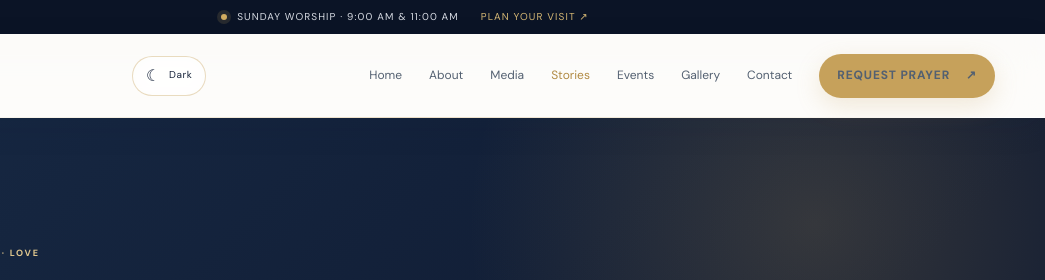
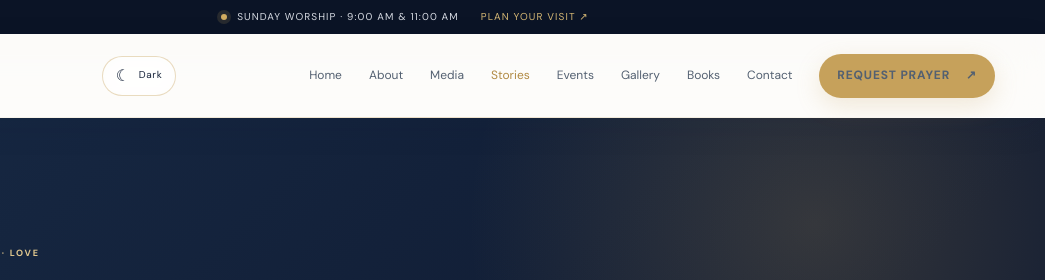
Before and after one commit to eswar-band/gospel-of-peace-community, a plain HTML site: page testimonies.html in a window 1280 px wide. Shown: the top 280 px of the page, 235-1280 px from the left. Drawn offline with nearby package versions, Linux system fonts and the light colour scheme.

Commit message:
Add Books link to site navigation

```diff
--- a/testimonies.html
+++ b/testimonies.html
@@ -25,7 +25,7 @@
       <button class="menu-toggle" id="menuToggle" type="button" aria-label="Open navigation" aria-expanded="false"><span></span><span></span></button>
     </div>
     <nav class="main-nav" id="mainNav" aria-label="Main navigation">
-      <a href="index.html#home">Home</a><a href="index.html#about">About</a><a href="media.html">Media</a><a class="active" href="testimonies.html" aria-current="page">Stories</a><a href="events.html">Events</a><a href="gallery.html">Gallery</a><a href="index.html#contact">Contact</a><a class="btn btn-gold nav-cta" href="index.html#prayer">Request Prayer <span>↗</span></a>
+      <a href="index.html#home">Home</a><a href="index.html#about">About</a><a href="media.html">Media</a><a class="active" href="testimonies.html" aria-current="page">Stories</a><a href="events.html">Events</a><a href="gallery.html">Gallery</a><a href="books.html">Books</a><a href="index.html#contact">Contact</a><a class="btn btn-gold nav-cta" href="index.html#prayer">Request Prayer <span>↗</span></a>
     </nav>
   </header>
 
```
